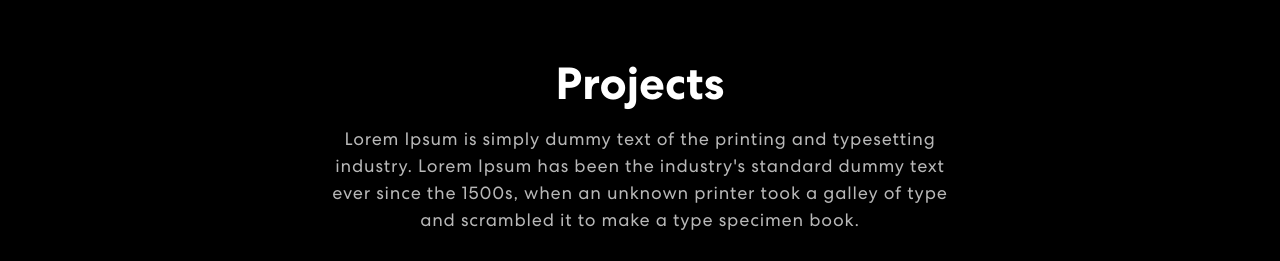
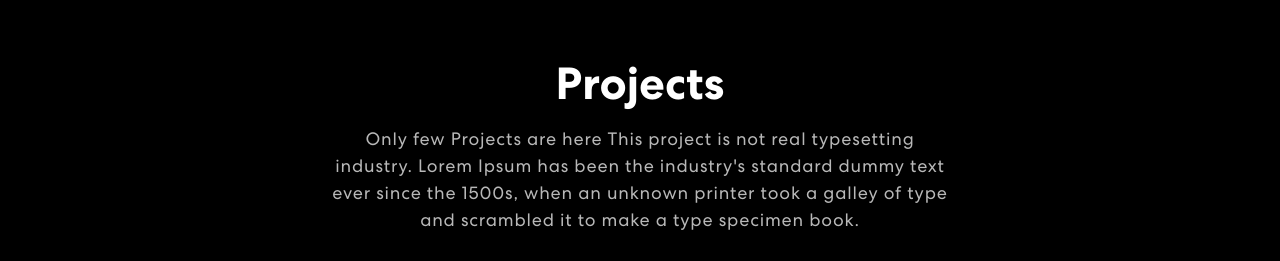
Before and after one commit to Hidayat78/Portfolio-react, a React (Create React App) app: page / in a window 1280 px wide. Shown: the part 1380-1641 px from the top of the page. Built offline with nearby package versions, Linux system fonts and the light colour scheme; no server answers.

Commit message:
Update Projects.js

```diff
--- a/src/components/Projects.js
+++ b/src/components/Projects.js
@@ -51,7 +51,7 @@ export const Projects = () => {
               {({ isVisible }) =>
               <div className={isVisible ? "animate__animated animate__fadeIn": ""}>
                 <h2>Projects</h2>
-                <p>Lorem Ipsum is simply dummy text of the printing and typesetting industry. Lorem Ipsum has been the industry's standard dummy text ever since the 1500s, when an unknown printer took a galley of type and scrambled it to make a type specimen book.</p>
+                <p>Only few Projects are here This project is not real  typesetting industry. Lorem Ipsum has been the industry's standard dummy text ever since the 1500s, when an unknown printer took a galley of type and scrambled it to make a type specimen book.</p>
                 <Tab.Container id="projects-tabs" defaultActiveKey="first">
                   <Nav variant="pills" className="nav-pills mb-5 justify-content-center align-items-center" id="pills-tab">
                     <Nav.Item>
```
